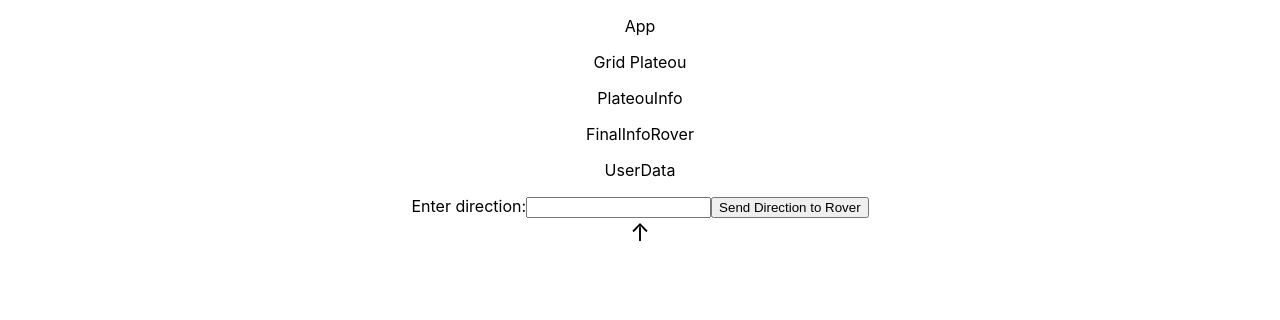
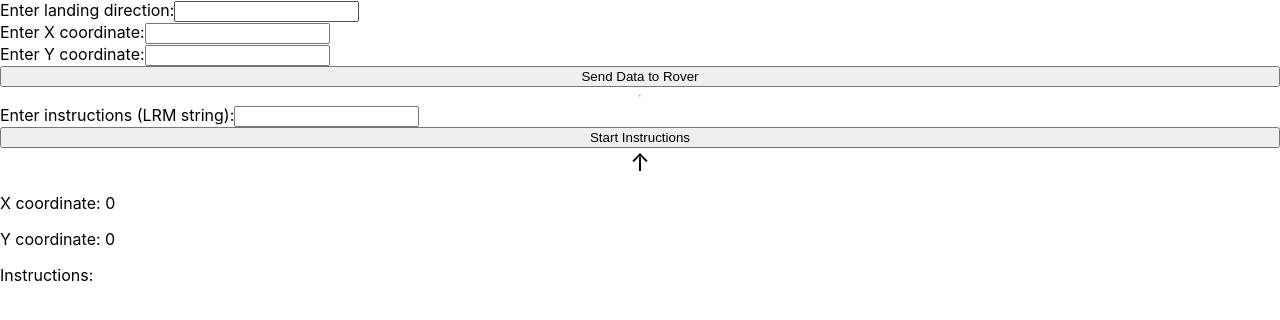
Before and after one commit to MairaGalvao/mars-rover-plateou, a React (Create React App) app: page / in a window 1280 px wide. Shown: the top 320 px of the page. Built offline with nearby package versions, Linux system fonts and the light colour scheme.

Commit message:
feat: Create Rover's directions and instructions

```diff
--- a/src/App.css
+++ b/src/App.css
@@ -1,17 +1,4 @@
-.App {
-  text-align: center;
-}
 
-.App-logo {
-  height: 40vmin;
-  pointer-events: none;
-}
-
-@media (prefers-reduced-motion: no-preference) {
-  .App-logo {
-    animation: App-logo-spin infinite 20s linear;
-  }
-}
 
 .App-header {
   background-color: #282c34;
@@ -23,16 +10,3 @@
   font-size: calc(10px + 2vmin);
   color: white;
 }
-
-.App-link {
-  color: #61dafb;
-}
-
-@keyframes App-logo-spin {
-  from {
-    transform: rotate(0deg);
-  }
-  to {
-    transform: rotate(360deg);
-  }
-}
--- a/src/App.tsx
+++ b/src/App.tsx
@@ -1,32 +1,30 @@
+// App.tsx
 
-import { useState } from 'react';
+import React, { useState } from 'react';
 import './App.css';
-import FinalInfoRover from './Components/FinalInfoRover';
-import GridPlateou from './Components/GridPlateou';
-import PlateouInfo from './Components/PlateouInfo';
 import Rover from './Components/Rover';
 import UserData from './Components/UserData';
 
 function App() {
+  const [roverData, setRoverData] = useState({ direction: 0, x: 0, y: 0, instructions: '' });
 
-  const [direction, setDirection] = useState('');
+  const handleSendData = (direction: number, x: number, y: number, instructions: string) => {
+    setRoverData({ direction, x, y, instructions });
+  };
 
-  const handleDirectionClick = (value: string) => {
-    setDirection(value);
-  };
   return (
     <>
-    <div className="App">
-        <p>        App       </p>
-         <GridPlateou/>
-        <PlateouInfo/>
-    <FinalInfoRover/>
-
-    <div>
-      <UserData onDirectionClick={handleDirectionClick} />
-      <Rover direction={direction} />
-    </div>
-    </div>
+      <div className="App">
+        <div className='UserInfoRover'>
+          <UserData onSendData={handleSendData} />
+        </div>
+        <Rover
+          direction={roverData.direction}
+          x={roverData.x}
+          y={roverData.y}
+          instructions={roverData.instructions}
+        />
+      </div>
     </>
   );
 }
--- a/src/Components/Rover.tsx
+++ b/src/Components/Rover.tsx
@@ -1,7 +1,6 @@
-import React, { ReactElement, useEffect, useReducer } from 'react';
+import React, { ReactElement, useReducer, useEffect } from 'react';
 
 const SET_DIRECTION = 'SET_DIRECTION';
-
 
 const directionReducer = (state: number, action: { type: string; payload: number }) => {
   switch (action.type) {
@@ -13,30 +12,17 @@ const directionReducer = (state: number, action: { type: string; payload: number
 };
 
 interface RoverProps {
-  direction: string;
+  direction: number;
+  x: number;
+  y: number;
+  instructions: string;
 }
 
-const Rover = ({ direction }: RoverProps): ReactElement => {
+const Rover = ({ direction, x, y, instructions }: RoverProps): ReactElement => {
   const [internalDirection, dispatch] = useReducer(directionReducer, 0);
 
   useEffect(() => {
-    switch (direction) {
-      case 'N':
-        dispatch({ type: SET_DIRECTION, payload: 0 });
-        break;
-      case 'E':
-        dispatch({ type: SET_DIRECTION, payload: 90 });
-        break;
-      case 'S':
-        dispatch({ type: SET_DIRECTION, payload: 180 });
-        break;
-      case 'W':
-        dispatch({ type: SET_DIRECTION, payload: 270 });
-        break;
-      default:
-        console.error('Invalid direction:', direction);
-        break;
-    }
+    dispatch({ type: SET_DIRECTION, payload: direction });
   }, [direction]);
 
   return (
@@ -50,6 +36,15 @@ const Rover = ({ direction }: RoverProps): ReactElement => {
       >
         &#8593;
       </div>
+      <div>
+        <p>X coordinate: {x}</p>
+      </div>
+      <div>
+        <p>Y coordinate: {y}</p>
+      </div>
+      <div>
+        <p>Instructions: {instructions}</p>
+      </div>
     </div>
   );
 };
--- a/src/Components/UserData.tsx
+++ b/src/Components/UserData.tsx
@@ -1,32 +1,122 @@
+// UserData.tsx
+
 import React, { useState, ChangeEvent } from 'react';
 import '../Style/UserData.css';
 
 interface UserDataProps {
-  onDirectionClick: (direction: string) => void;
+  onSendData: (direction: number, x: number, y: number, instructions: string) => void;
 }
 
-function UserData({ onDirectionClick }: UserDataProps) {
+const UserData = ({ onSendData }: UserDataProps) => {
   const [directionInput, setDirectionInput] = useState('');
+  const [xInput, setXInput] = useState('');
+  const [yInput, setYInput] = useState('');
+  const [instructionsInput, setInstructionsInput] = useState('');
+
+  const mapDirectionToNumber = (direction: string): number => {
+    switch (direction.toUpperCase()) {
+      case 'N':
+        return 0;
+      case 'E':
+        return 90;
+      case 'S':
+        return 180;
+      case 'W':
+        return 270;
+      default:
+        return parseFloat(direction) || 0;
+    }
+  };
 
   const handleDirectionInput = (event: ChangeEvent<HTMLInputElement>) => {
     setDirectionInput(event.target.value);
   };
 
+  const handleXInput = (event: ChangeEvent<HTMLInputElement>) => {
+    setXInput(event.target.value);
+  };
+
+  const handleYInput = (event: ChangeEvent<HTMLInputElement>) => {
+    setYInput(event.target.value);
+  };
+
+  const handleInstructionsInput = (event: ChangeEvent<HTMLInputElement>) => {
+    setInstructionsInput(event.target.value);
+  };
+
   const handleButtonClick = () => {
-    // Send the direction back to the Rover component
-    onDirectionClick(directionInput);
+    const numericDirection = mapDirectionToNumber(directionInput);
+    console.log(`Sending Data to Rover: Direction: ${numericDirection}, X: ${xInput}, Y: ${yInput}, Instructions: ${instructionsInput}`);
+    onSendData(numericDirection, parseFloat(xInput), parseFloat(yInput), instructionsInput);
+  };
+
+  const handleInstructionsSubmit = () => {
+    let newX = parseFloat(xInput);
+    let newY = parseFloat(yInput);
+    let newDirection = mapDirectionToNumber(directionInput);
+
+    for (const instruction of instructionsInput.split('')) {
+      if (instruction === 'M') {
+        switch (newDirection) {
+          case 0:
+            newY += 1;
+            console.log(`Moving Up: New Y: ${newY}`);
+            break;
+          case 90:
+            newX += 1;
+            console.log(`Moving Right: New X: ${newX}`);
+            break;
+          case 180:
+            newY -= 1;
+            console.log(`Moving Down: New Y: ${newY}`);
+            break;
+          case 270:
+            newX -= 1;
+            console.log(`Moving Left: New X: ${newX}`);
+            break;
+          default:
+            break;
+        }
+      } else if (instruction === 'L') {
+        newDirection -= 90;
+        newDirection = (newDirection + 360) % 360;
+        console.log(`Turning Left: New Direction: ${newDirection}`);
+      } else if (instruction === 'R') {
+        newDirection += 90;
+        newDirection = (newDirection + 360) % 360;
+        console.log(`Turning Right: New Direction: ${newDirection}`);
+      }
+    }
+
+    console.log(`Sending Data to Rover: Direction: ${newDirection}, X: ${newX}, Y: ${newY}, Instructions: ${instructionsInput}`);
+    onSendData(newDirection, newX, newY, instructionsInput);
   };
 
   return (
     <div className="UserData">
-      <p>UserData</p>
       <label>
-        Enter direction:
+        Enter landing direction:
         <input type="text" value={directionInput} onChange={handleDirectionInput} />
       </label>
-      <button onClick={handleButtonClick}>Send Direction to Rover</button>
+      <label>
+        Enter X coordinate:
+        <input type="text" value={xInput} onChange={handleXInput} />
+      </label>
+      <label>
+        Enter Y coordinate:
+        <input type="text" value={yInput} onChange={handleYInput} />
+      </label>
+      <button onClick={handleButtonClick}>Send Data to Rover</button>
+
+      <hr />
+
+      <label>
+        Enter instructions (LRM string):
+        <input type="text" value={instructionsInput} onChange={handleInstructionsInput} />
+      </label>
+      <button onClick={handleInstructionsSubmit}>Start Instructions</button>
     </div>
   );
-}
+};
 
 export default UserData;
--- a/src/Style/UserData.css
+++ b/src/Style/UserData.css
@@ -0,0 +1,4 @@
+.UserData{
+    display: flex;
+    flex-direction: column;
+}
```
